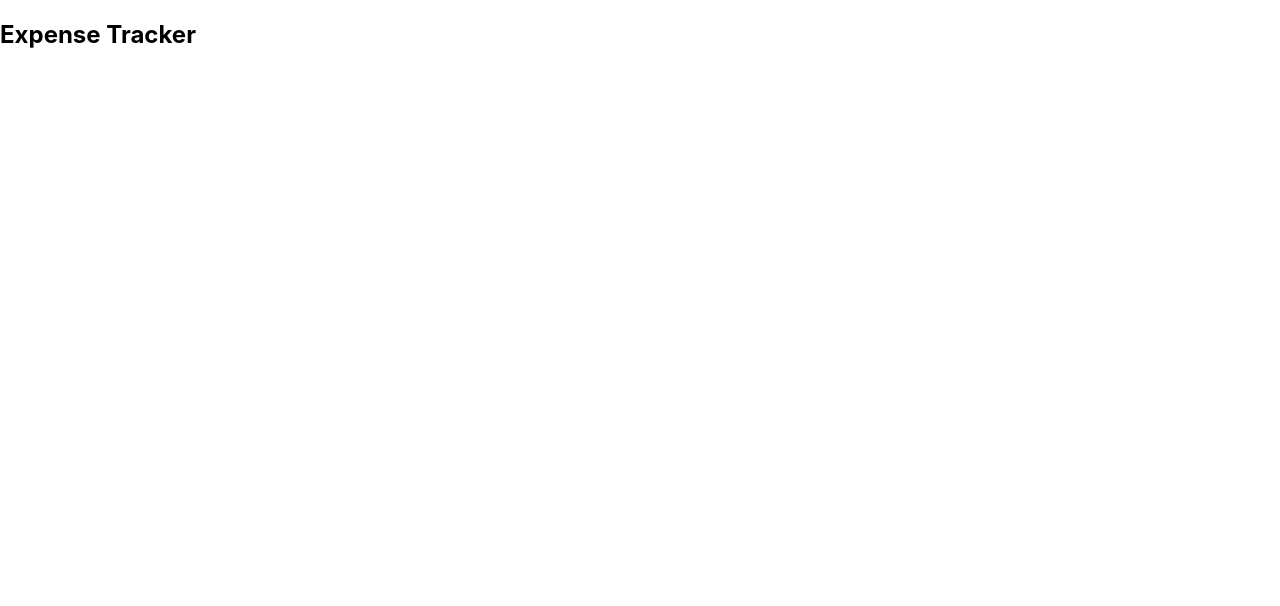
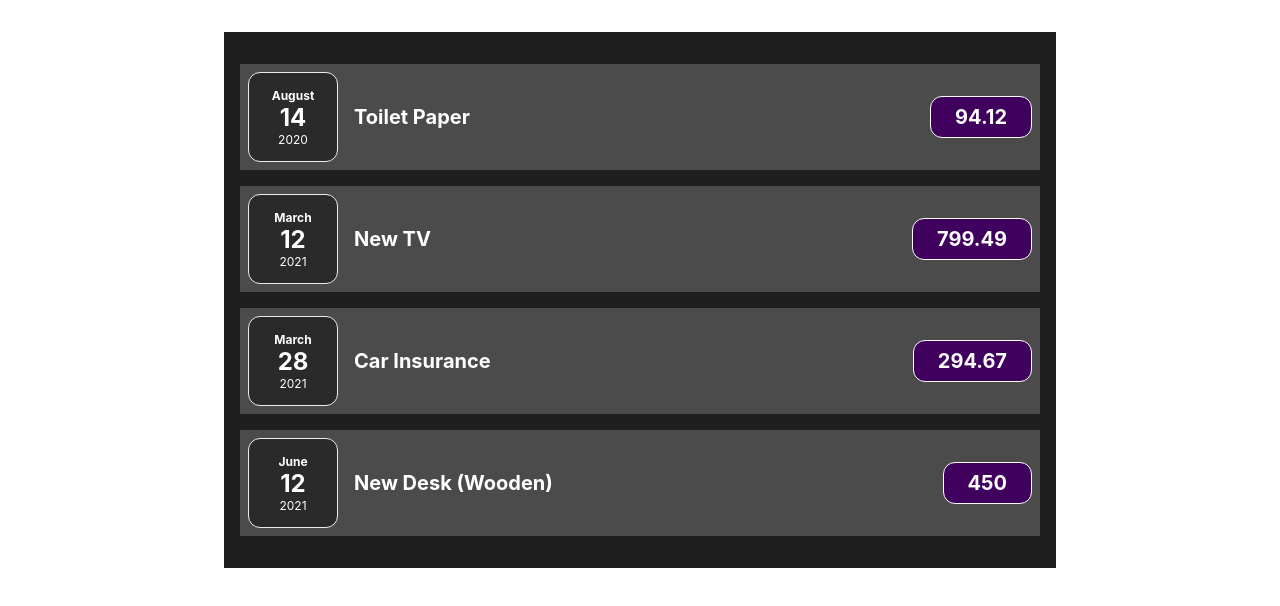
Before and after one commit to Sepinood-Karimi/ExpenseTracker, a React (Create React App) app: page / in a window 1280 px wide. Shown: the top 606 px of the page. Built offline with nearby package versions, Linux system fonts and the light colour scheme.

Commit message:
render simple expense list

```diff
--- a/src/App.js
+++ b/src/App.js
@@ -1,7 +1,30 @@
+import Expenses from "./Expenses/Expenses";
+
 function App() {
+    const dummy_expenses = [
+        {
+            id: 'e1',
+            title: 'Toilet Paper',
+            amount: 94.12,
+            date: new Date(2020, 7, 14),
+        },
+        { id: 'e2', title: 'New TV', amount: 799.49, date: new Date(2021, 2, 12) },
+        {
+            id: 'e3',
+            title: 'Car Insurance',
+            amount: 294.67,
+            date: new Date(2021, 2, 28),
+        },
+        {
+            id: 'e4',
+            title: 'New Desk (Wooden)',
+            amount: 450,
+            date: new Date(2021, 5, 12),
+        },
+    ];
   return (
     <div>
-      <h2>Expense Tracker</h2>
+      <Expenses items={dummy_expenses}/>
     </div>
   );
 }
--- /dev/null
+++ b/src/Expenses/ExpenseDate.css
@@ -0,0 +1,26 @@
+.expense-date {
+    display: flex;
+    flex-direction: column;
+    width: 5.5rem;
+    height: 5.5rem;
+    border: 1px solid #ececec;
+    background-color: #2a2a2a;
+    color: white;
+    border-radius: 12px;
+    align-items: center;
+    justify-content: center;
+}
+
+.expense-date__month {
+    font-size: 0.75rem;
+    font-weight: bold;
+}
+
+.expense-date__year {
+    font-size: 0.75rem;
+}
+
+.expense-date__day {
+    font-size: 1.5rem;
+    font-weight: bold;
+}
--- /dev/null
+++ b/src/Expenses/ExpenseDate.js
@@ -0,0 +1,16 @@
+import './ExpenseDate.css';
+
+const ExpenseDate = ({date}) => {
+  const year = date.getFullYear();
+  const month = date.toLocaleString('en-US',{month: 'long'});
+  const day = date.toLocaleString('en-US',{day:'2-digit'});
+  return(
+    <div className="expense-date">
+      <div className="expense-date__month">{month}</div>
+      <div className="expense-date__day">{day}</div>
+      <div className="expense-date__year">{year}</div>
+    </div>
+  );
+}
+
+export default ExpenseDate;
--- /dev/null
+++ b/src/Expenses/ExpenseItem.css
@@ -0,0 +1,53 @@
+.expense-item {
+    display: flex;
+    justify-content: space-between;
+    align-items: center;
+    padding: 0.5rem;
+    margin: 1rem 0;
+    background-color: #4b4b4b;
+}
+
+.expense-item__description {
+    display: flex;
+    flex-direction: column;
+    gap: 1rem;
+    align-items: flex-end;
+    flex-flow: column-reverse;
+    justify-content: flex-start;
+    flex: 1;
+}
+
+.expense-item h2 {
+    font-size: 1rem;
+    flex: 1;
+    margin: 0 1rem;
+    color: white;
+}
+
+.expense-item__price {
+    font-size: 1rem;
+    font-weight: bold;
+    color: white;
+    background-color: #40005d;
+    border: 1px solid white;
+    padding: 0.5rem;
+    border-radius: 12px;
+}
+
+@media (min-width: 580px) {
+    .expense-item__description {
+        flex-direction: row;
+        align-items: center;
+        justify-content: flex-start;
+        flex: 1;
+    }
+
+    .expense-item__description h2 {
+        font-size: 1.25rem;
+    }
+
+    .expense-item__price {
+        font-size: 1.25rem;
+        padding: 0.5rem 1.5rem;
+    }
+}
--- /dev/null
+++ b/src/Expenses/ExpenseItem.js
@@ -0,0 +1,15 @@
+import './ExpenseItem.css';
+import ExpenseDate from "./ExpenseDate";
+
+const ExpenseItem = ({title,amount,date}) => {
+  return(
+      <div className="expense-item">
+          <ExpenseDate date={date}/>
+          <div className="expense-item__description">
+              <h2>{title}</h2>
+              <div className="expense-item__price">{amount}</div>
+          </div>
+      </div>
+  );
+}
+export default ExpenseItem;
--- /dev/null
+++ b/src/Expenses/Expenses.css
@@ -0,0 +1,7 @@
+.expenses {
+    padding: 1rem;
+    background-color: rgb(31, 31, 31);
+    margin: 2rem auto;
+    width: 50rem;
+    max-width: 95%;
+}
--- /dev/null
+++ b/src/Expenses/Expenses.js
@@ -0,0 +1,10 @@
+import './Expenses.css';
+import ExpenseItem from "./ExpenseItem";
+const Expenses = ({items})=>{
+    return(
+        <div className="expenses">
+            {items.map(item=><ExpenseItem key={item.id} title={item.title} amount={item.amount} date={item.date}/>)}
+        </div>
+    );
+}
+export default Expenses;
```
